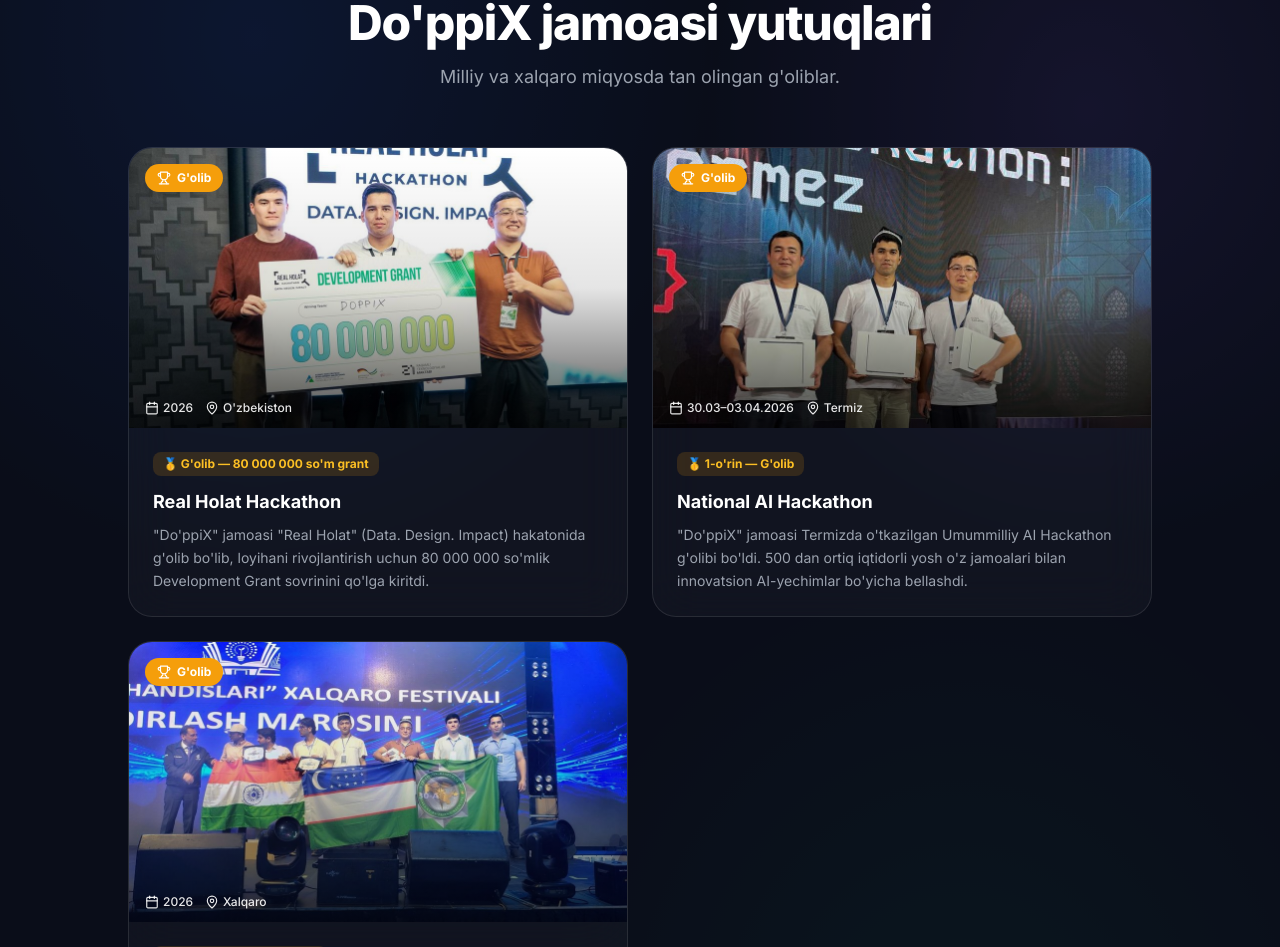
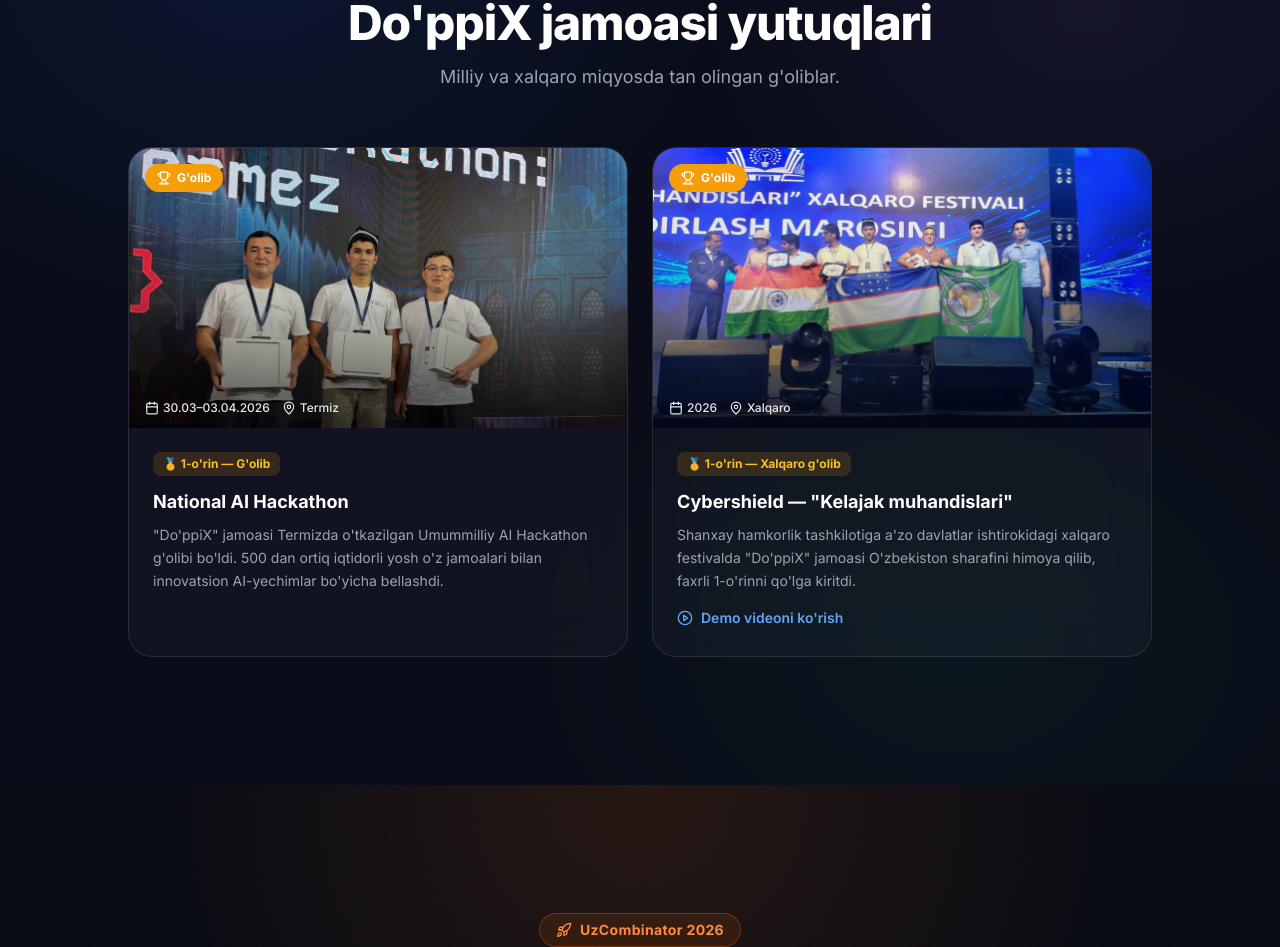
Before and after one commit to diyorbek20037773/tekskhirai_website, a React (Vite) app: page / in a window 1280 px wide. Shown: the part 7201-8148 px from the top of the page. Built offline with nearby package versions, Linux system fonts and the light colour scheme.

Commit message:
Remove Real Holat Hackathon from achievements

```diff
--- a/src/config.js
+++ b/src/config.js
@@ -29,14 +29,6 @@
 
 // Jamoa yutuqlari (hakatonlar) — "Do'ppiX jamoasi"
 export const ACHIEVEMENTS = [
-  {
-    key: 'realHolat',
-    image: '/achievements/real-holat.jpg',
-    date: '2026',
-    place: "O'zbekiston",
-    rank: '1',
-    link: null,
-  },
   {
     key: 'aiHackathon',
     image: '/achievements/ai-hackathon.jpg',
--- a/src/locales/en.json
+++ b/src/locales/en.json
@@ -136,11 +136,6 @@
     "winner": "Winner",
     "watchDemo": "Watch the demo video",
     "items": {
-      "realHolat": {
-        "title": "Real Holat Hackathon",
-        "rank": "Winner — 80,000,000 UZS grant",
-        "desc": "Team \"Do'ppiX\" won the \"Real Holat\" (Data. Design. Impact) hackathon and received an 80,000,000 UZS Development Grant to grow the project."
-      },
       "aiHackathon": {
         "title": "National AI Hackathon",
         "rank": "1st place — Winner",
--- a/src/locales/ru.json
+++ b/src/locales/ru.json
@@ -194,11 +194,6 @@
     "winner": "Победитель",
     "watchDemo": "Смотреть демо-видео",
     "items": {
-      "realHolat": {
-        "title": "Real Holat Hackathon",
-        "rank": "Победитель — грант 80 000 000 сум",
-        "desc": "Команда «Do'ppiX» победила на хакатоне «Real Holat» (Data. Design. Impact) и получила Development Grant в размере 80 000 000 сумов на развитие проекта."
-      },
       "aiHackathon": {
         "title": "National AI Hackathon",
         "rank": "1 место — Победитель",
--- a/src/locales/uz.json
+++ b/src/locales/uz.json
@@ -194,11 +194,6 @@
     "winner": "G'olib",
     "watchDemo": "Demo videoni ko'rish",
     "items": {
-      "realHolat": {
-        "title": "Real Holat Hackathon",
-        "rank": "G'olib — 80 000 000 so'm grant",
-        "desc": "\"Do'ppiX\" jamoasi \"Real Holat\" (Data. Design. Impact) hakatonida g'olib bo'lib, loyihani rivojlantirish uchun 80 000 000 so'mlik Development Grant sovrinini qo'lga kiritdi."
-      },
       "aiHackathon": {
         "title": "National AI Hackathon",
         "rank": "1-o'rin — G'olib",
```
Also changed, not shown: public/achievements/real-holat.jpg (deleted).
